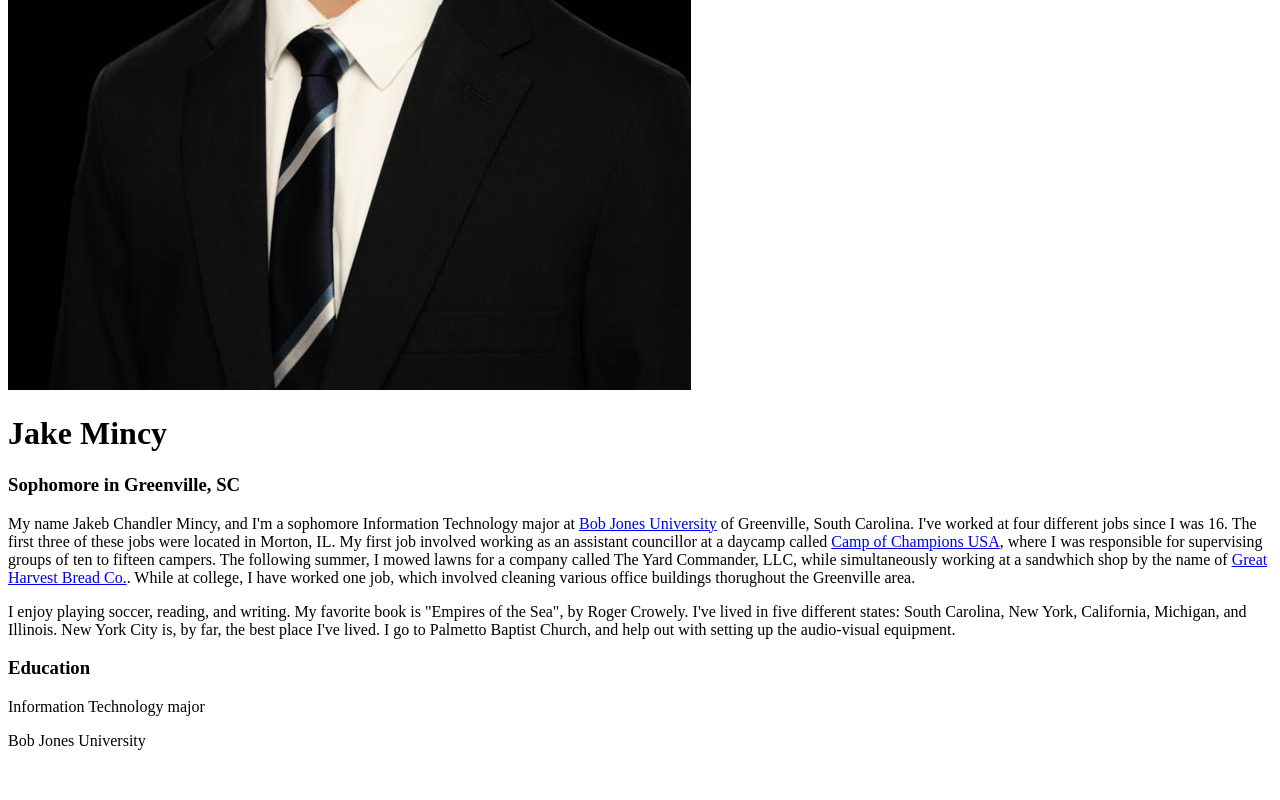
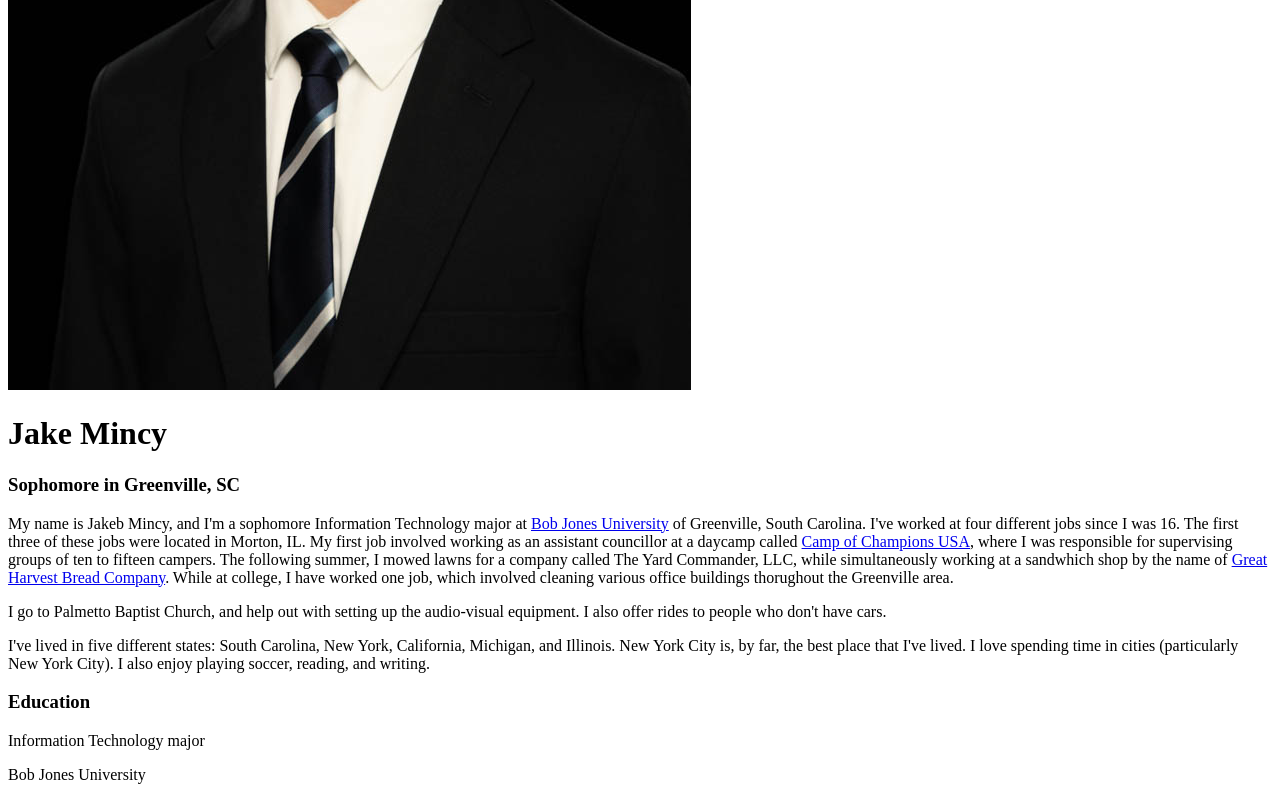
Before and after one commit to jminc872/jminc872.github.io, a plain HTML site: page index.html in a window 1280 px wide. Shown: the part 642-1442 px from the top of the page. Before the commit the page ends 1408 px from the top, so only its background shows below. Drawn offline with Linux system fonts and the light colour scheme.

Commit message:
Update index.html

```diff
--- a/index.html
+++ b/index.html
@@ -2,25 +2,14 @@
 <html>
 <body>
 
-<img src="profpic.jpg">
+ <img src="profpic.jpg">
 
 <h1>Jake Mincy</h1>
-
 <h3>Sophomore in Greenville, SC</h3>
 
-<p> My name Jakeb Chandler Mincy, and I'm a sophomore Information Technology major
- at <a href=http://www.bju.edu/>Bob Jones University</a> of Greenville, South Carolina.
-I've worked at four different jobs since I was 16. The first three of these jobs were located in Morton, IL.
-My first job involved working as an assistant councillor at a daycamp called
-<a href=https://www.cocusa.org/>Camp of Champions USA</a>, where I was responsible
- for supervising groups of ten to fifteen campers. The following summer, I mowed lawns for a company called The Yard Commander, LLC, while
-simultaneously working at a sandwhich shop by the name of <a href=https://www.greatharvest.com/>Great
-Harvest Bread Co.</a>. While at college, I have worked one job, which involved cleaning
-various office buildings thorughout the Greenville area.</p>
-
-<p>I enjoy playing soccer, reading, and writing. My favorite book is "Empires of
-the Sea", by Roger Crowely. I've lived in five different states: South Carolina,
-New York, California, Michigan, and Illinois. New York City is, by far, the best place I've lived. I go to Palmetto Baptist Church, and help out with setting up the audio-visual equipment.</p>
+<p>My name is Jakeb Mincy, and I'm a sophomore Information Technology major at <a href=http://www.bju.edu/>Bob Jones University</a> of Greenville, South Carolina. I've worked at four different jobs since I was 16. The first three of these jobs were located in Morton, IL. My first job involved working as an assistant councillor at a daycamp called <a href=https://www.cocusa.org/>Camp of Champions USA</a>, where I was responsible for supervising groups of ten to fifteen campers. The following summer, I mowed lawns for a company called The Yard Commander, LLC, while simultaneously working at a sandwhich shop by the name of <a href=https://www.greatharvest.com/>Great Harvest Bread Company</a>. While at college, I have worked one job, which involved cleaning various office buildings thorughout the Greenville area.</p>
+<p>I go to Palmetto Baptist Church, and help out with setting up the audio-visual equipment. I also offer rides to people who don't have cars.</p>
+<p>I've lived in five different states: South Carolina, New York, California, Michigan, and Illinois. New York City is, by far, the best place that I've lived. I love spending time in cities (particularly New York City). I also enjoy playing soccer, reading, and writing.</p>
 
 <h3>Education</h3>
 <p>Information Technology major</p>
```
